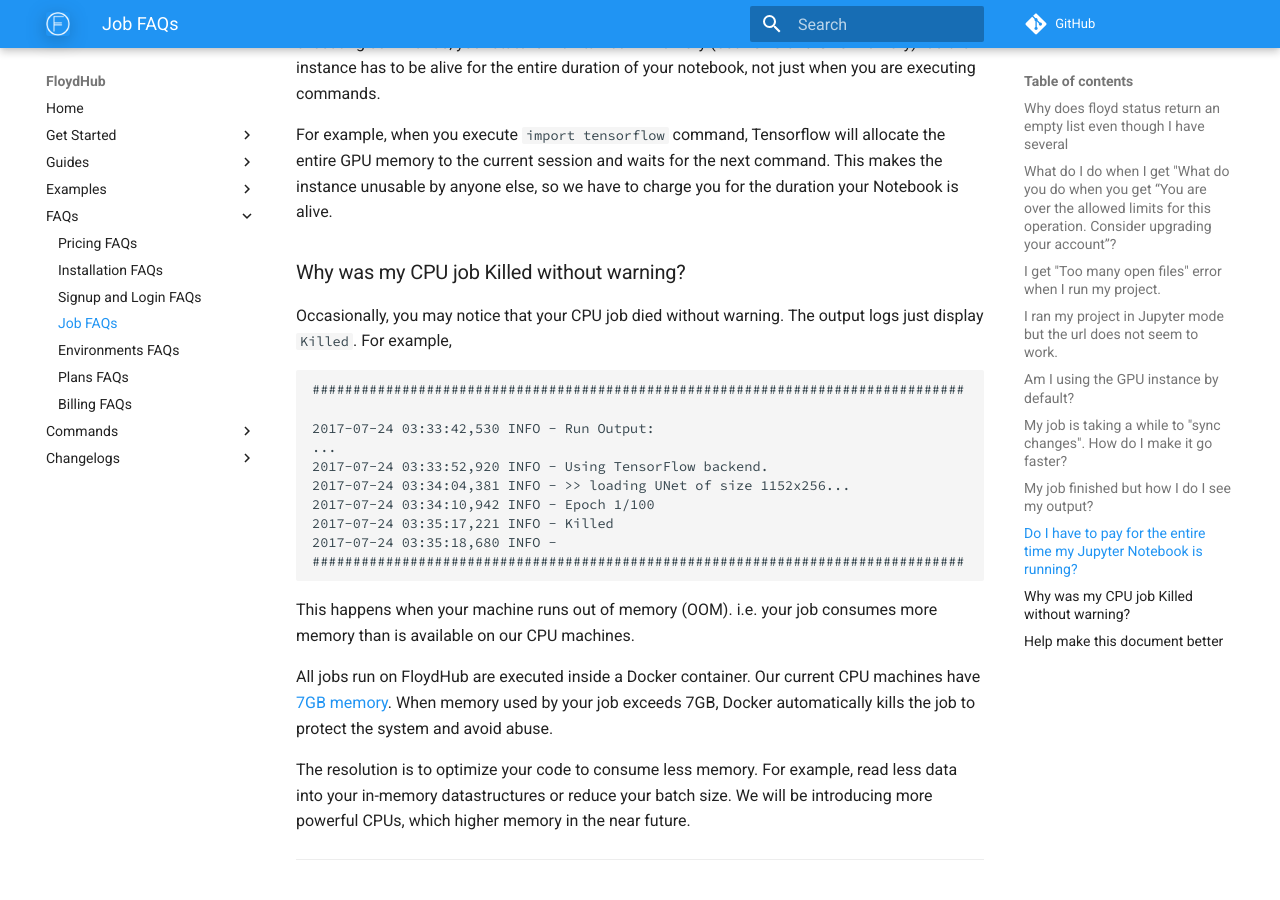
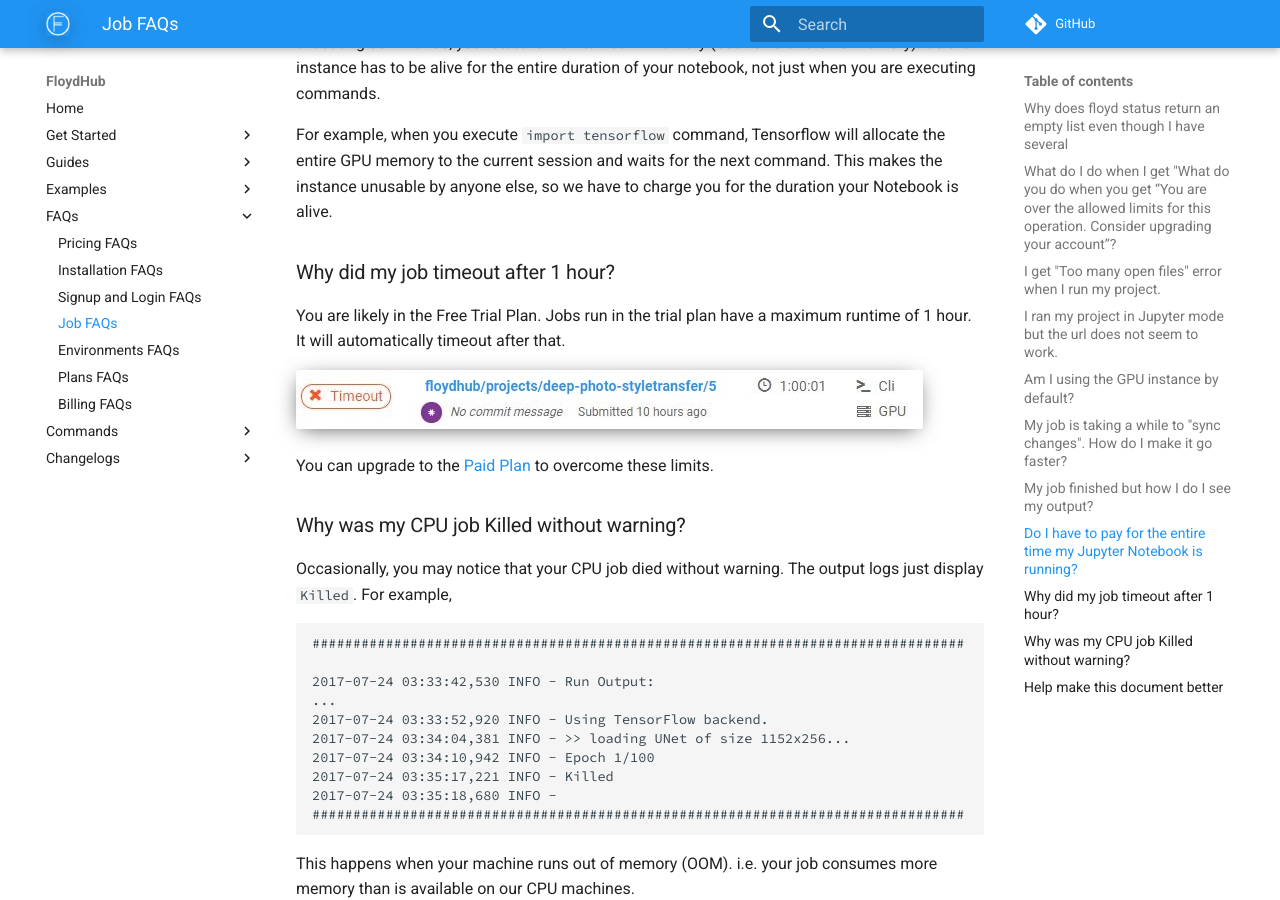
Before and after one commit to floydhub/floyd-docs, an MkDocs documentation site: the page built from docs/faqs/job.md, in a window 1280 px wide and 900 px high, scrolled down 1719 px. Built offline with MkDocs 1.6.1 and Material for MkDocs 9.7.7, drawn with Linux system fonts in a browser that asks for light colours; comment, search, counter and statistics services are not loaded; old or Windows-style settings are respelled for this version of MkDocs.

Commit message:
1 hour timeout FAQ

```diff
--- a/docs/faqs/job.md
+++ b/docs/faqs/job.md
@@ -72,6 +72,15 @@
 command, Tensorflow will allocate the entire GPU memory to the current session and waits for the next command. This makes the instance unusable by anyone else, so we have to charge you for the duration your Notebook is alive.
 
 
+### Why did my job timeout after 1 hour?
+
+You are likely in the Free Trial Plan. Jobs run in the trial plan have a maximum runtime of 1 hour. It will automatically timeout after that.
+
+![1HourTimeout](../img/1HrTimeout.jpg)
+
+You can upgrade to the [Paid Plan](https://www.floydhub.com/pricing) to overcome these limits.
+
+
 ### Why was my CPU job Killed without warning?
 
 Occasionally, you may notice that your CPU job died without warning. The output logs just display `Killed`. For example,
```
Also changed, not shown: docs/img/1HrTimeout.jpg (added).
